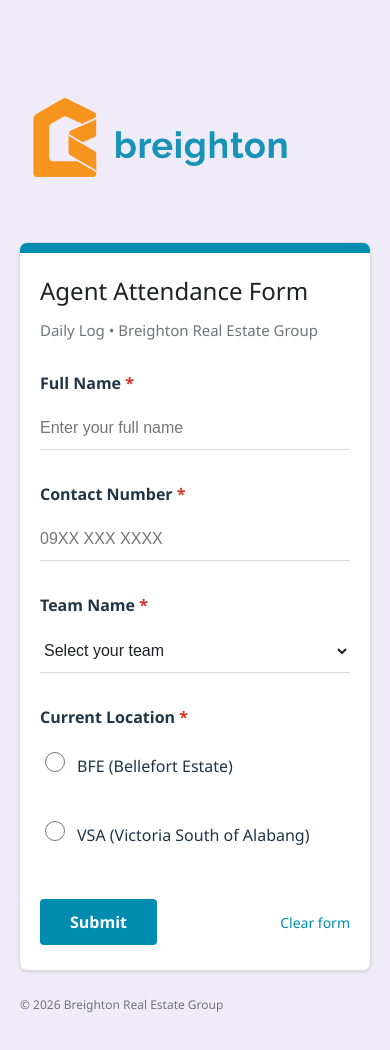
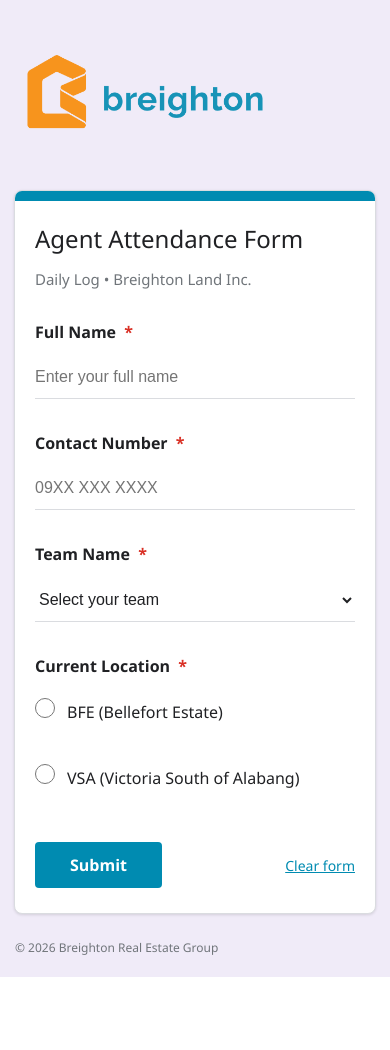
Before and after one commit to VinXy09/Breighton-Agent-Attendance, a React (Vite) app: page / in a window 390 px wide. Shown: the top 1050 px of the page. After the commit the page ends 977 px from the top, so only its background shows below. Built offline with nearby package versions, Linux system fonts and the light colour scheme.

Commit message:
final styling and radio button fix

```diff
--- a/src/App.css
+++ b/src/App.css
@@ -5,6 +5,7 @@
   --standard-width: 770px;
 }
 
+/* 1. Global Reset & Layout */
 html, body, #root {
   margin: 0;
   padding: 0;
@@ -33,6 +34,7 @@
   align-items: center;
 }
 
+/* 2. Brand Header & Logo */
 .brand-header {
   width: 100%;
   display: flex;
@@ -45,6 +47,7 @@
   height: auto;
 }
 
+/* 3. Form Card Container */
 .form-card {
   background: #ffffff;
   width: 100%;
@@ -63,6 +66,7 @@
   padding: 40px 50px;
 }
 
+/* 4. Typography */
 .form-title {
   font-size: 32px;
   font-weight: 400;
@@ -86,11 +90,15 @@
   font-size: 16px;
   font-weight: 600;
   margin-bottom: 12px;
+  color: #202124;
 }
 
-.req { color: #d93025; }
+.req {
+  color: #d93025;
+  margin-left: 4px;
+}
 
-/* Fixed: Separated radio buttons from standard text field styling */
+/* 5. Text Inputs & Select (The Underline Style) */
 .input-block input:not([type="radio"]),
 .standard-select {
   width: 100%;
@@ -101,10 +109,7 @@
   outline: none;
   background-color: #fff !important;
   color: #202124 !important;
-}
-
-input:-webkit-autofill {
-  -webkit-box-shadow: 0 0 0px 1000px white inset !important;
+  transition: border-color 0.2s;
 }
 
 .input-block input:focus:not([type="radio"]),
@@ -112,30 +117,32 @@
   border-bottom: 2px solid var(--teal);
 }
 
-/* Radio Button Styling */
+/* 6. Radio Button Group (Fixed for image_dd8d5f.png) */
 .radio-group {
   display: flex;
   flex-direction: column;
   gap: 12px;
-  margin-top: 5px;
+  margin-top: 8px;
 }
 
 .radio-label {
   display: flex;
-  align-items: center;
+  align-items: center; /* Aligns circle with text */
   cursor: pointer;
   padding: 8px 0;
   font-weight: 400 !important;
+  color: #202124; /* Ensures text labels are visible */
 }
 
 .radio-label input[type="radio"] {
   width: 20px !important;
   height: 20px;
-  margin-right: 12px;
+  margin: 0 12px 0 0; /* Creates space between circle and text */
   accent-color: var(--teal);
   cursor: pointer;
 }
 
+/* 7. Action Buttons */
 .form-actions {
   display: flex;
   justify-content: space-between;
@@ -146,33 +153,34 @@
 .submit-btn {
   background-color: var(--teal);
   color: white;
-  padding: 12px 30px;
+  padding: 12px 35px;
   border: none;
   border-radius: 4px;
   font-weight: 600;
   cursor: pointer;
   font-size: 16px;
-  transition: opacity 0.2s;
+  transition: all 0.2s ease;
+}
+
+.submit-btn:hover:not(:disabled) {
+  background-color: #007798;
+  filter: brightness(1.1);
 }
 
 .submit-btn:disabled {
-  opacity: 0.6;
+  background-color: #ccc;
   cursor: not-allowed;
+  opacity: 0.8;
 }
 
 .clear-link {
   color: var(--teal);
   font-size: 14px;
   cursor: pointer;
+  text-decoration: underline;
 }
 
-.browser-footer {
-  margin-top: 25px;
-  font-size: 12px;
-  color: #70757a;
-  align-self: flex-start;
-}
-
+/* 8. Success Screen */
 .success-view {
   text-align: center;
   padding: 60px;
@@ -184,6 +192,7 @@
   margin-bottom: 20px;
 }
 
+/* 9. Progress Bar */
 .progress-bar {
   position: fixed;
   top: 0;
@@ -194,8 +203,25 @@
   transition: width 0.3s ease;
 }
 
+/* 10. Footer & Responsive Design */
+.browser-footer {
+  margin-top: 25px;
+  font-size: 12px;
+  color: #70757a;
+  align-self: flex-start;
+}
+
 @media (max-width: 480px) {
-  .card-padding { padding: 25px 20px; }
-  .logo-main { max-width: 280px; }
-  .form-title { font-size: 24px; }
+  .browser-container {
+    padding: 20px 15px;
+  }
+  .card-padding {
+    padding: 25px 20px;
+  }
+  .logo-main {
+    max-width: 260px;
+  }
+  .form-title {
+    font-size: 24px;
+  }
 }
--- a/src/App.jsx
+++ b/src/App.jsx
@@ -29,7 +29,7 @@
     setIsSubmitting(true);
 
     try {
-      // mode: 'no-cors' is critical for communicating with Google Apps Script from a browser
+      // Using 'no-cors' mode is essential for Google Apps Script to avoid connection errors
       await fetch('https://script.google.com/macros/s/AKfycbxcP7YN3ov1N9AmsPp_XGl_BgtAlKgnWBS8nGC1fvC2MeaMGxNSvGxgkl-2KaxV724O/exec', {
         method: 'POST',
         mode: 'no-cors',
@@ -41,7 +41,7 @@
 
       setSubmitted(true);
     } catch (error) {
-      console.error("Error submitting to spreadsheet:", error);
+      console.error("Submission failed:", error);
       alert("Submission failed. Please check your connection.");
     } finally {
       setIsSubmitting(false);
@@ -84,7 +84,7 @@
           <div className="card-padding">
             <header className="form-intro">
               <h1 className="form-title">Agent Attendance Form</h1>
-              <p className="form-subtitle">Daily Log • Breighton Real Estate Group</p>
+              <p className="form-subtitle">Daily Log • Breighton Land Inc.</p>
             </header>
 
             <form onSubmit={handleSubmit} className="actual-form">
```
